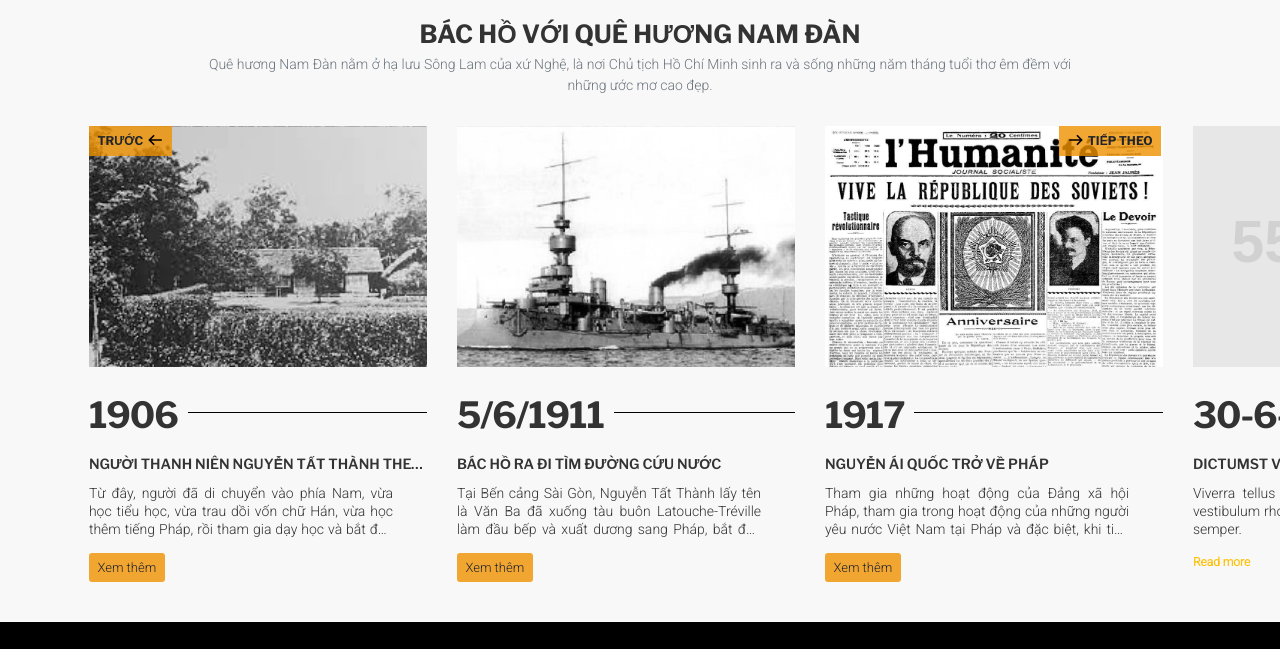
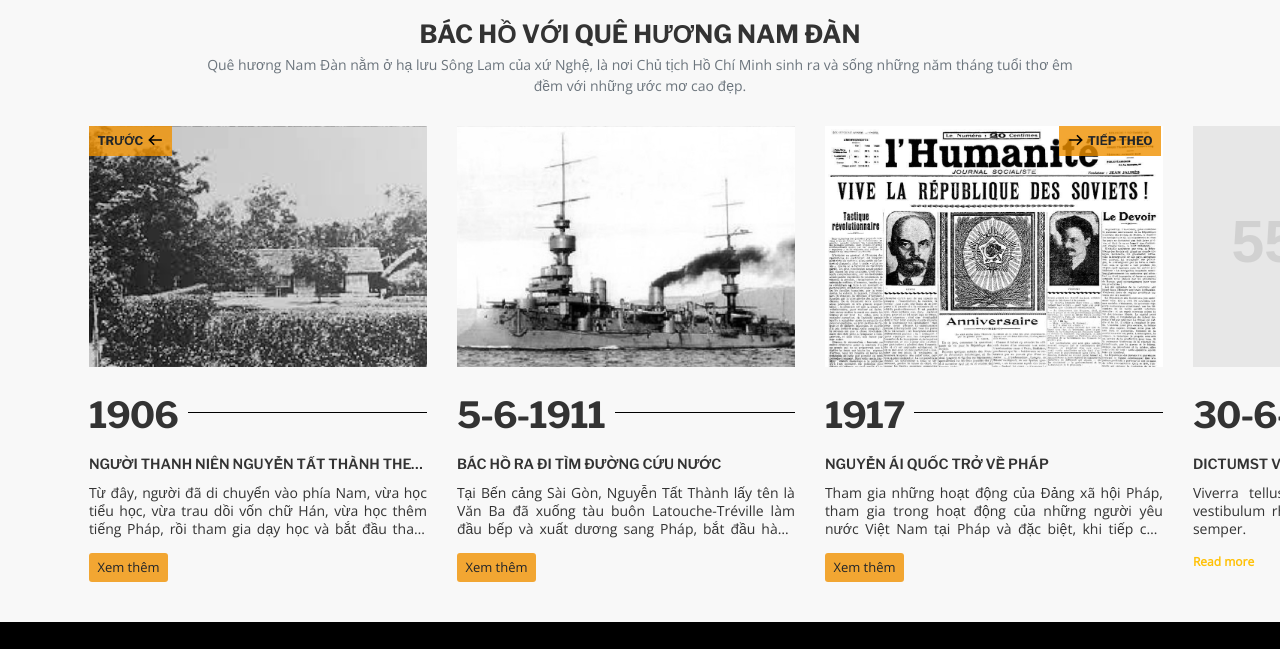
Before and after one commit to vietanh1020/ui_museum, a plain HTML site: page timeline.html in a window 1280 px wide. Shown: the part 121-770 px from the top of the page. Drawn offline with nearby package versions, Linux system fonts and the light colour scheme; placeholder pictures from the web are drawn by us.

Commit message:
fix bug UI

```diff
--- a/assets/css/main.css
+++ b/assets/css/main.css
@@ -21,6 +21,12 @@ h3,h4, h5, h6, hgroup, p, blockquote, figure, form, fieldset, input, legend, pre
     margin: 0;
     padding: 0;
 }
+
+@font-face {
+    font-family: "San Francisco";
+    font-weight: 400;
+    src: url("https://applesocial.s3.amazonaws.com/assets/styles/fonts/sanfrancisco/sanfranciscodisplay-regular-webfont.woff");
+  }
 
 html{
       font-family: "San Francisco", "SF Pro Icons", "Helvetica Neue", Helvetica, Arial, sans-serif;
--- a/assets/css/timeline.css
+++ b/assets/css/timeline.css
@@ -1,5 +1,5 @@
 @import url("https://fonts.googleapis.com/css?family=Libre+Franklin:300,400,600,700,800,900&display=swap");
-@import url("https://fonts.googleapis.com/css?family=Roboto:300&display=swap");
+@import url("https://fonts.googleapis.com/css?family=Open+Sans:300&display=swap");
 
 
 *{
@@ -10,7 +10,7 @@
 .timeline-carousel {
   margin: 0;
   background-color: #f8f8f8;
-  font-family: "Roboto", sans-serif;
+  font-family: "Open Sans", sans-serif;
   font-weight: 400;
   padding: 40px 6.9444% 40px 6.9444%;
   position: relative;
@@ -41,8 +41,8 @@
 
   .timeline-carousel h1 {
     color: #333;
+    font-family: 'Libre Franklin', sans-serif;
     text-transform: uppercase;
-    font-family: 'Libre Franklin', sans-serif;
     font-weight: 700; }
 
   .timeline-carousel p {
@@ -126,7 +126,7 @@
       font-size: 1.4rem;
       line-height: 18px;
       color: #333;
-      width: 90%;
+      width: 100%;
       text-align: justify;
       font-weight: 400;
       margin-bottom: 15px; }
--- a/timeline.html
+++ b/timeline.html
@@ -115,7 +115,7 @@
                         </div>
                     </div>
                     <div class="timeline-carousel__item-inner">
-                        <span class="time">5/6/1911</span>
+                        <span class="time">5-6-1911</span>
                         <span class="title">Bác Hồ ra đi tìm đường cứu nước</span>
                         <p>Tại Bến cảng Sài Gòn, Nguyễn Tất Thành lấy tên là Văn Ba đã xuống tàu buôn Latouche-Tréville
                             làm đầu bếp và xuất dương sang Pháp, bắt đầu hành trình tìm đường cứu nước, bôn ba hải ngoại
```
